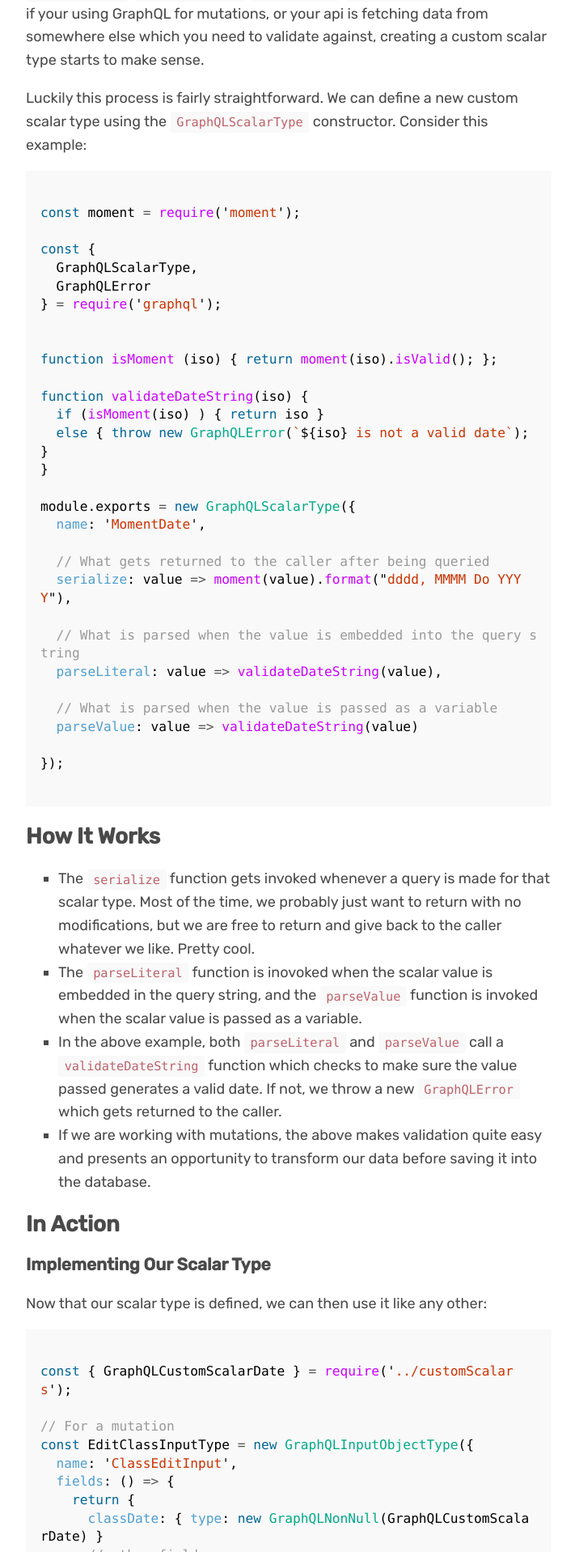
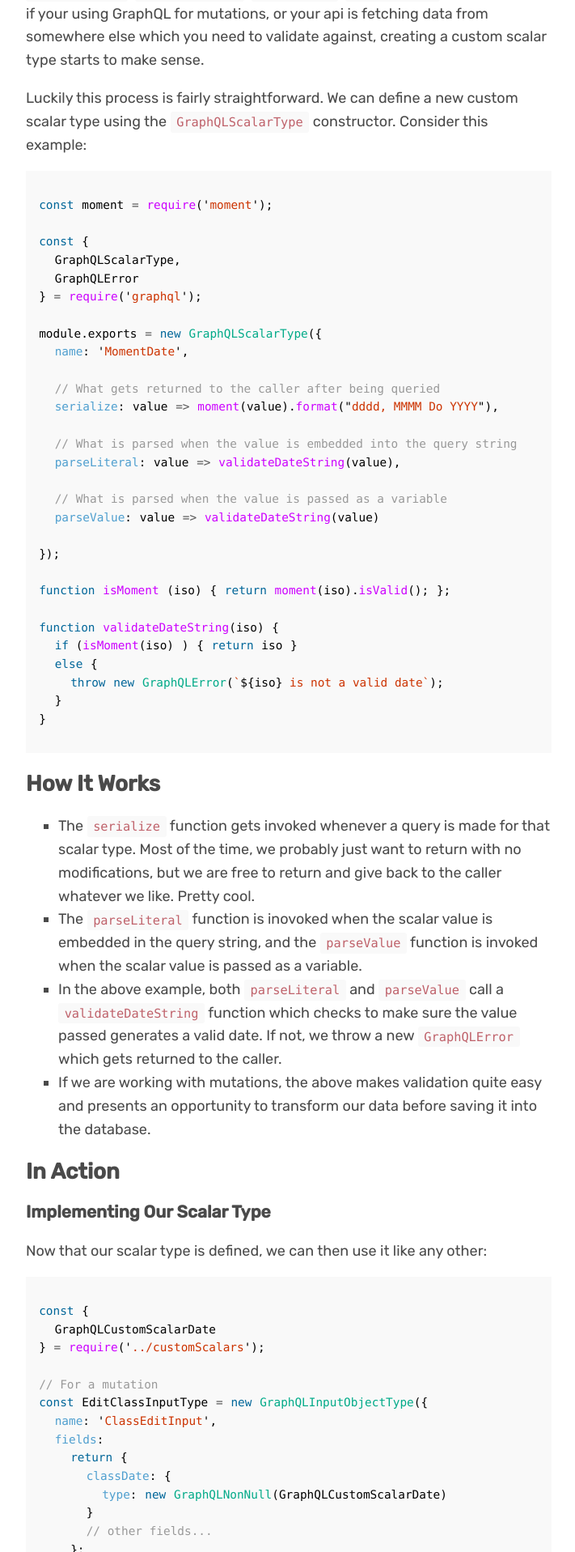
Before and after one commit to jamesgraham10/jamesgraham10.github.io, a Jekyll site: the page built from _posts/2016-10-31-custom-scalar-types.md, in a window 1280 px wide. Shown: the part 585-2502 px from the top of the page at 81% size, without its empty margins (283-994 px from the left). Built offline with Jekyll 4.4.1, drawn with Linux system fonts in a browser that asks for light colours; nearby versions of some CDN libraries.

Commit message:
make code more readable

```diff
--- a/_sass/_typography.scss
+++ b/_sass/_typography.scss
@@ -41,12 +41,15 @@
   color: #bf616a;
   background-color: #f9f9f9;
   border-radius: 3px;
+  span {
+    font-size: .8rem;
+  }
 }
 pre {
+  padding: .5em 1em;
   display: block;
   margin-top: 0;
   margin-bottom: 1rem;
-  padding: 1rem;
   font-size: .9rem;
   line-height: 1.4;
   white-space: pre;
@@ -56,7 +59,6 @@
   background-color: #f9f9f9;
 }
 pre code {
-  padding: 0;
   font-size: 100%;
   color: inherit;
   background-color: transparent;
```
Also changed, not shown: _posts/2016-10-31-custom-scalar-types.md (+19 -12 lines).
